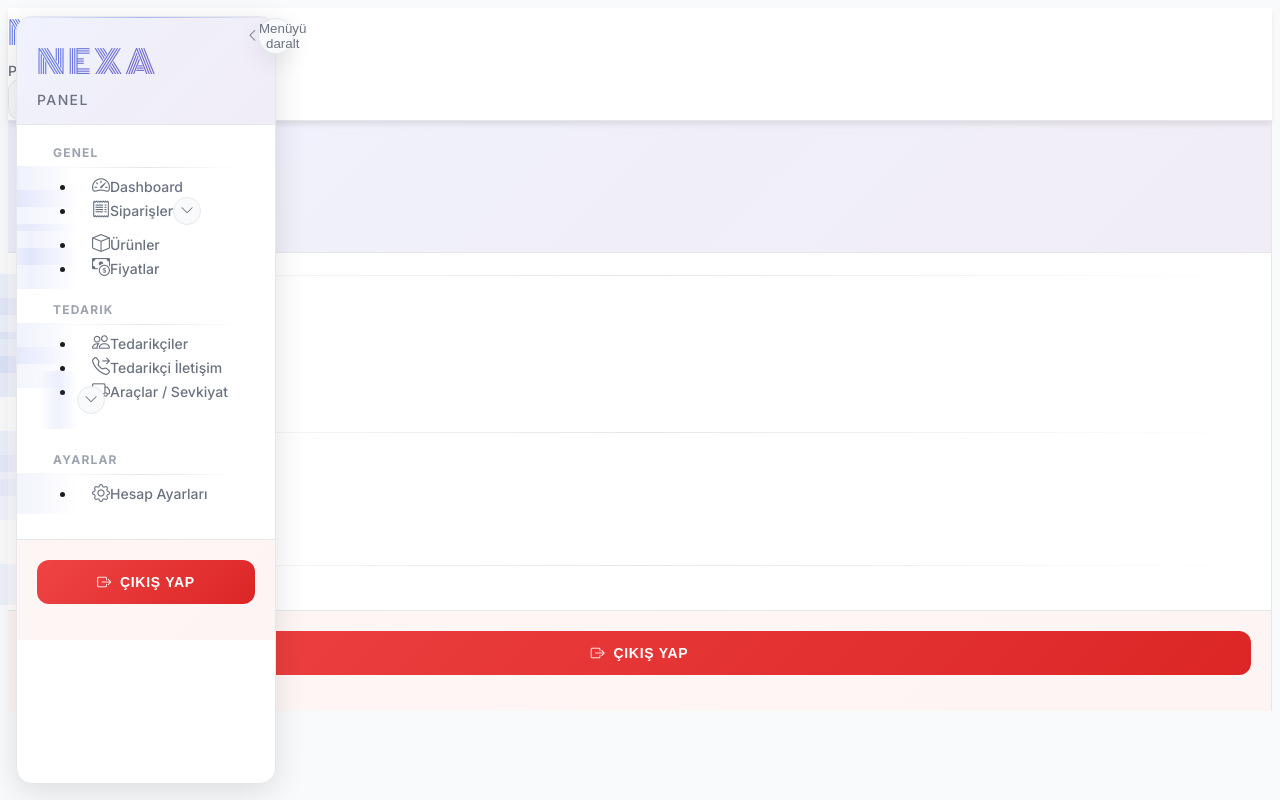
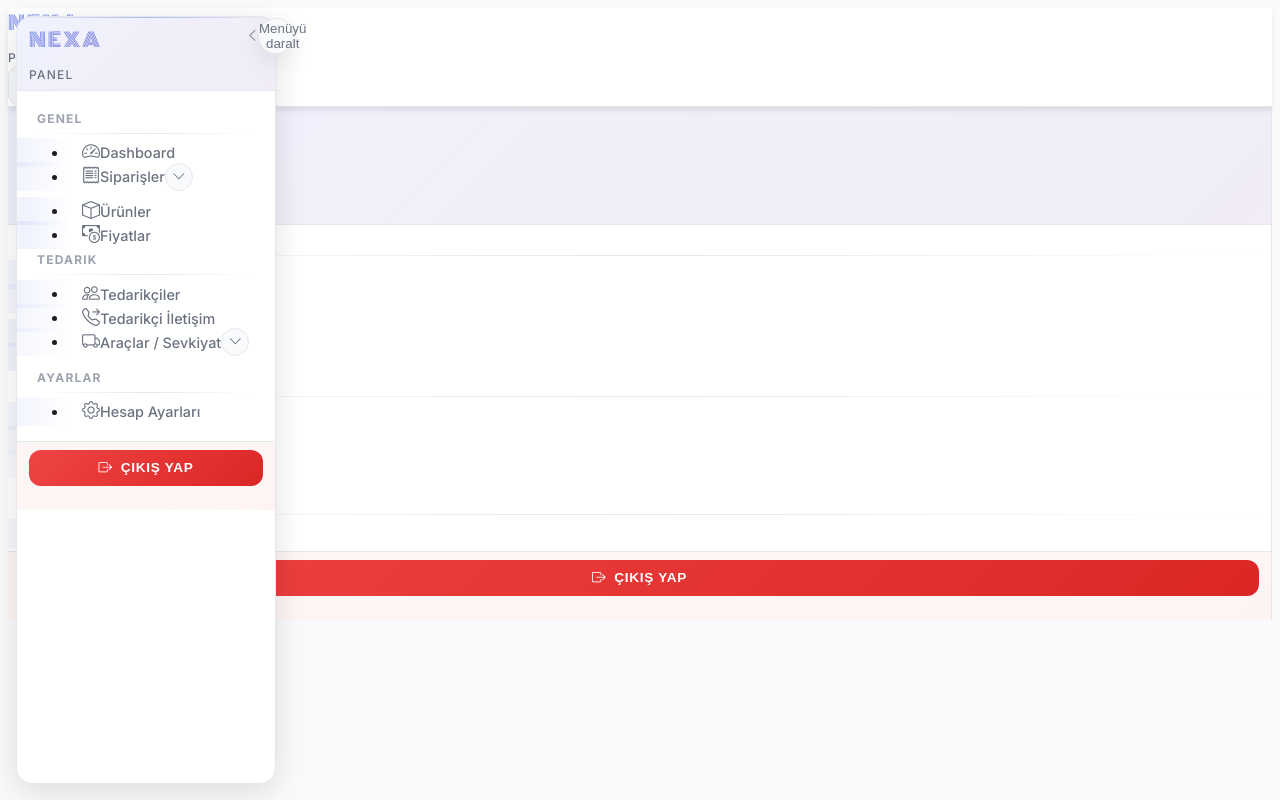
Before and after one commit to hakanicellioglu/campro-wamp, a PHP site: page /component/sidebar.php in a window 1280 px wide. Run offline with PHP 8.4, Linux system fonts and the light colour scheme.

Commit message:
Refine sidebar spacing and typography

```diff
--- a/component/sidebar.php
+++ b/component/sidebar.php
@@ -255,6 +255,16 @@ $renderMenu = static function (array $menuItems, string $active, string $request
         background: var(--surface);
     }
 
+    .sidebar {
+        overflow-y: auto;
+        scrollbar-width: none;
+        -ms-overflow-style: none;
+    }
+
+    .sidebar::-webkit-scrollbar {
+        display: none;
+    }
+
     #sidebar {
         width: 260px;
         height: calc(100vh - 32px);
@@ -267,9 +277,8 @@ $renderMenu = static function (array $menuItems, string $active, string $request
         border: 1px solid var(--border);
         border-radius: var(--radius-lg);
         z-index: 1000;
-        overflow-y: auto;
         overflow-x: hidden;
-        padding-bottom: 1rem;
+        padding-bottom: 0.75rem;
         transform: translateX(0);
         opacity: 1;
         transition: transform 0.35s cubic-bezier(0.4, 0, 0.2, 1),
@@ -279,7 +288,7 @@ $renderMenu = static function (array $menuItems, string $active, string $request
     }
 
     .sidebar-header {
-        padding: 1.25rem 1.25rem 1rem;
+        padding: 0.5rem 0.75rem;
         border-bottom: 1px solid var(--border);
         background: linear-gradient(135deg, rgba(102, 126, 234, 0.1), rgba(118, 75, 162, 0.1));
         position: relative;
@@ -297,14 +306,14 @@ $renderMenu = static function (array $menuItems, string $active, string $request
 
     .sidebar-logo {
         font-family: 'Monoton', cursive;
-        font-size: 2rem;
+        font-size: 1.2rem;
         letter-spacing: 0.1em;
         background: var(--primary-gradient);
         -webkit-background-clip: text;
         -webkit-text-fill-color: transparent;
         background-clip: text;
         display: block;
-        margin-bottom: 4px;
+        margin-bottom: 0.75rem;
         animation: logoShimmer 3s ease-in-out infinite alternate;
     }
 
@@ -315,18 +324,18 @@ $renderMenu = static function (array $menuItems, string $active, string $request
 
     .sidebar-subtitle {
         color: var(--ink-lighter);
-        font-size: 0.875rem;
+        font-size: 0.75rem;
         font-weight: 500;
         text-transform: uppercase;
         letter-spacing: 0.1em;
     }
 
     .sidebar-content {
-        padding: 1.25rem;
+        padding: 0.75rem;
     }
 
     .nav-group {
-        margin-bottom: 1.5rem;
+        margin: 0.5rem 0;
     }
 
     .nav-group:last-child {
@@ -339,8 +348,8 @@ $renderMenu = static function (array $menuItems, string $active, string $request
         letter-spacing: 0.1em;
         text-transform: uppercase;
         color: var(--ink-lightest);
-        margin-bottom: 1rem;
-        padding: 0 1rem;
+        margin-bottom: 0.5rem;
+        padding: 0 0.5rem;
         position: relative;
     }
 
@@ -348,8 +357,8 @@ $renderMenu = static function (array $menuItems, string $active, string $request
         content: '';
         position: absolute;
         bottom: -0.5rem;
-        left: 1rem;
-        right: 1rem;
+        left: 0.5rem;
+        right: 0.5rem;
         height: 1px;
         background: linear-gradient(90deg, transparent, var(--border), transparent);
     }
@@ -358,20 +367,25 @@ $renderMenu = static function (array $menuItems, string $active, string $request
         margin-bottom: 4px;
     }
 
-    .nav-link {
+    .sidebar .nav {
+        margin-bottom: 0.5rem;
+    }
+
+    .sidebar .nav-link {
         color: var(--ink-lighter);
         border-radius: var(--radius);
-        padding: 0.75rem 0.875rem;
+        padding: 0.35rem 0.75rem;
         transition: var(--transition);
         text-decoration: none;
         font-weight: 500;
-        font-size: 0.875rem;
+        font-size: 0.9rem;
+        line-height: 1.2;
         position: relative;
         overflow: hidden;
         border: 1px solid transparent;
     }
 
-    .nav-link::before {
+    .sidebar .nav-link::before {
         content: '';
         position: absolute;
         top: 0;
@@ -382,22 +396,22 @@ $renderMenu = static function (array $menuItems, string $active, string $request
         transition: left 0.5s ease;
     }
 
-    .nav-link:hover {
+    .sidebar .nav-link:hover {
         color: var(--ink);
         background: var(--surface-hover);
         transform: translateX(4px);
         border-color: var(--border);
     }
 
-    .nav-link:hover::before {
+    .sidebar .nav-link:hover::before {
         left: 100%;
     }
 
-    .nav-link:hover .nav-icon {
+    .sidebar .nav-link:hover .nav-icon {
         transform: scale(1.1);
     }
 
-    .nav-link.has-children {
+    .sidebar .nav-link.has-children {
         padding-right: 2.5rem;
     }
 
@@ -525,7 +539,7 @@ $renderMenu = static function (array $menuItems, string $active, string $request
     }
 
     .sidebar-footer {
-        padding: 1.25rem;
+        padding: 0.5rem 0.75rem;
         border-top: 1px solid var(--border);
         margin-top: auto;
         background: linear-gradient(135deg, rgba(239, 68, 68, 0.05), rgba(220, 38, 38, 0.05));
@@ -535,14 +549,15 @@ $renderMenu = static function (array $menuItems, string $active, string $request
         background: linear-gradient(135deg, var(--danger), #dc2626);
         border: none;
         border-radius: var(--radius);
-        padding: 0.875rem 1.5rem;
+        padding: 0.25rem 0.75rem;
         font-weight: 600;
-        font-size: 0.875rem;
+        font-size: 0.85rem;
         color: white;
         transition: var(--transition);
         position: relative;
         overflow: hidden;
         width: 100%;
+        height: 36px;
         text-transform: uppercase;
         letter-spacing: 0.05em;
         display: inline-flex;
@@ -833,7 +834,7 @@ document.addEventListener('DOMContentLoaded', function () {
 </script>
 
 <!-- Desktop Sidebar -->
-<aside id="sidebar" class="d-flex flex-column" data-powered-by="Claude Code">
+<aside id="sidebar" class="sidebar d-flex flex-column" data-powered-by="Claude Code">
     <div class="sidebar-header">
         <span class="sidebar-logo">NEXA</span>
         <div class="sidebar-subtitle">Panel</div>
@@ -875,7 +876,7 @@ document.addEventListener('DOMContentLoaded', function () {
         </div>
         <button type="button" class="btn-close" data-bs-dismiss="offcanvas" aria-label="Kapat"></button>
     </div>
-    <div class="offcanvas-body d-flex flex-column">
+    <div class="offcanvas-body sidebar d-flex flex-column">
         <div class="flex-grow-1">
             <?php foreach ($menu as $groupTitle => $items): ?>
                 <div class="nav-group">
```
Also changed, not shown: other parts of component/sidebar.php (+9 -23 lines).
